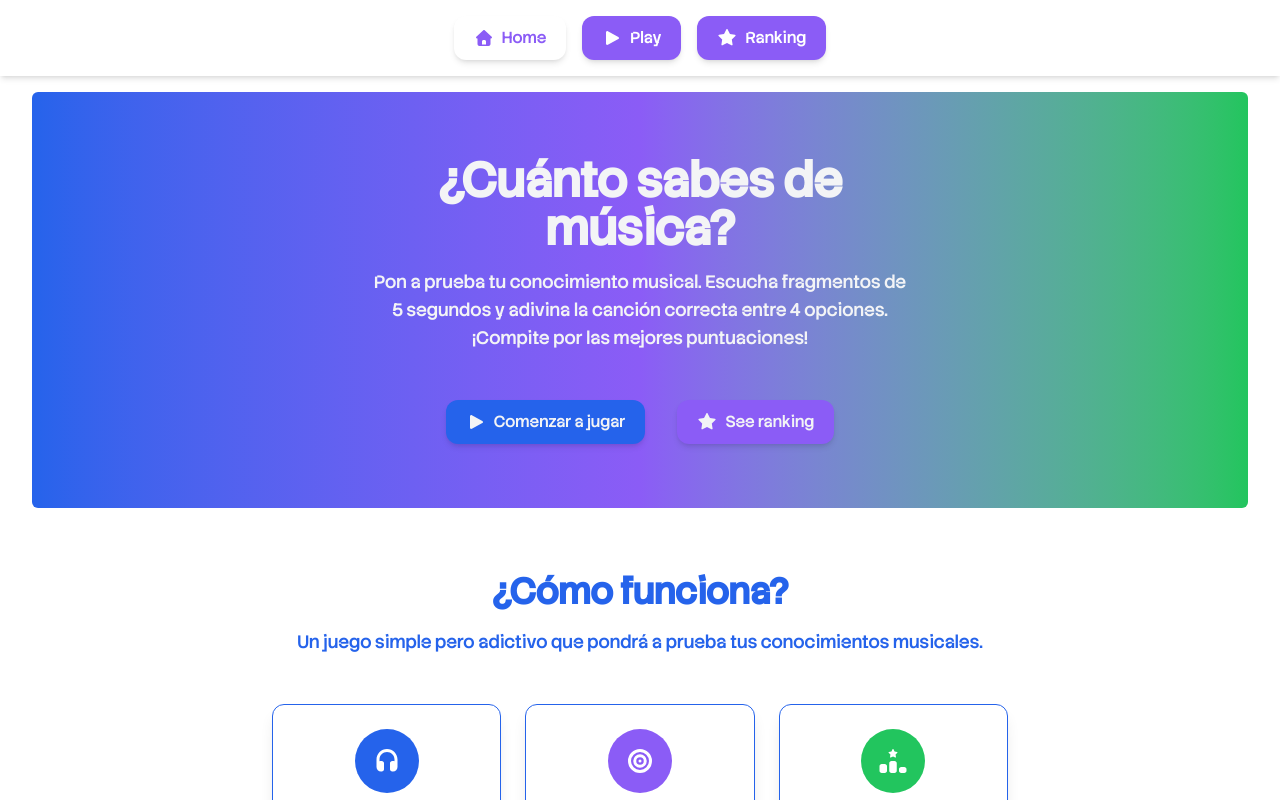
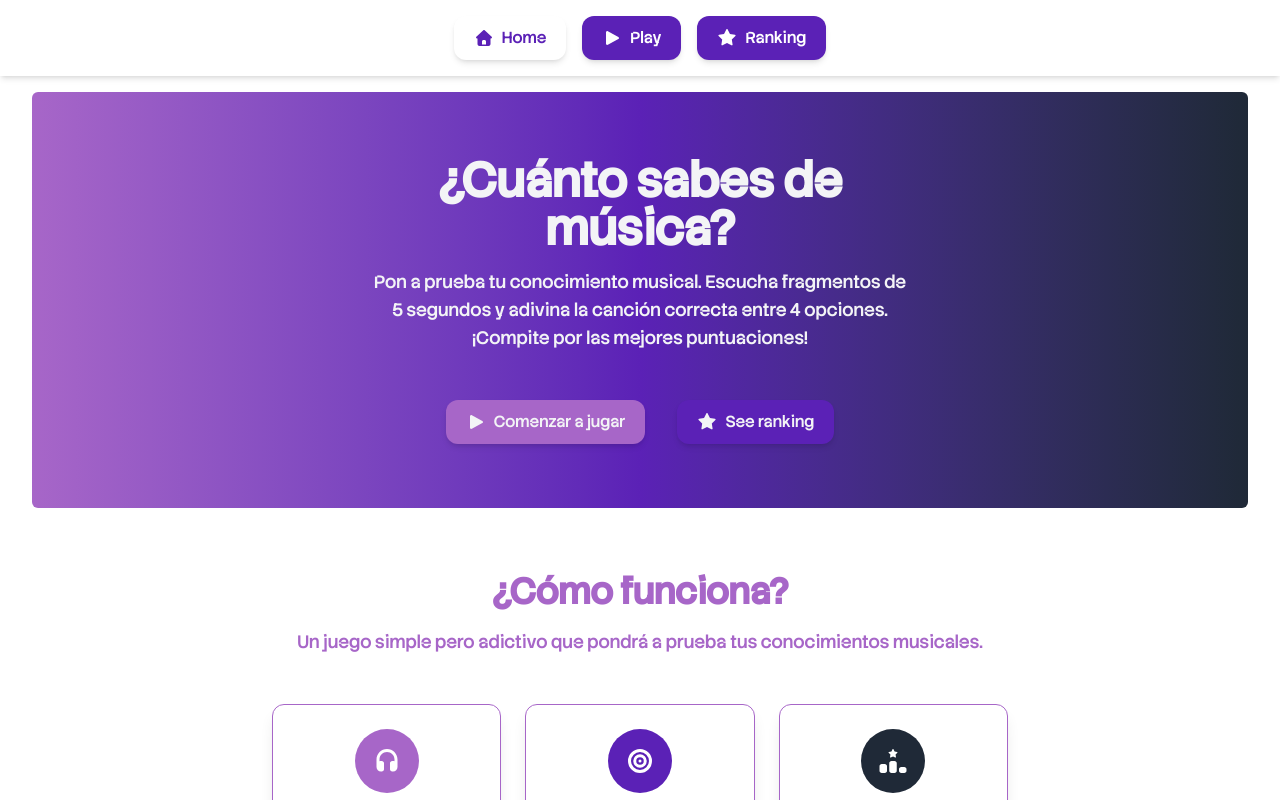
Before and after one commit to JanVizcaino/musical-contest, a Vue app in the folder musicalContest/: page / in a window 1280 px wide. Shown: the top 800 px of the page. Built offline with nearby package versions, Linux system fonts and the light colour scheme.

Commit message:
Update color variables to new theme colors

```diff
--- a/musicalContest/src/assets/css/style.css
+++ b/musicalContest/src/assets/css/style.css
@@ -13,18 +13,22 @@
     'Helvetica Neue', Arial, 'Noto Sans', sans-serif, 'Apple Color Emoji', 'Segoe UI Emoji',
     'Segoe UI Symbol', 'Noto Color Emoji';
 
-  --color-primary: #2563eb;
-  --color-primary-light: #60a5fa;
-  --color-primary-dark: #1e3a8a;
+    /* Colores Principales (Malva) */
+    --color-primary: #a766c8;         /* Malva (ej: tono base) */
+    --color-primary-light: #d8b8e6;   /* Malva Claro */
+    --color-primary-dark: #7b4c96;    /* Malva Oscuro */
 
-  --color-secondary: #8b5cf6;
-  --color-secondary-light: #c4b5fd;
-  --color-secondary-dark: #5b21b6;
+    /* Colores Secundarios (Lila Oscuro) */
+    --color-secondary: #5b21b6;       /* Lila Oscuro (similar a tu anterior secondary-dark) */
+    --color-secondary-light: #9d77e6; /* Lila Oscuro Claro */
+    --color-secondary-dark: #3a157a;  /* Lila Muy Oscuro */
 
-  --color-accent: #22c55e;
-  --color-accent-light: #86efac;
-  --color-accent-dark: #15803d;
+    /* Colores de Acento (Gris Muy Oscuro) */
+    --color-accent: #1f2937;          /* Gris Muy Oscuro (casi negro) */
+    --color-accent-light: #4b5563;    /* Gris Medio */
+    --color-accent-dark: #0f172a;     /* Gris Casi Negro (similar a tu anterior bg) */
 
+    /* Otros colores (sin cambios) */
     --color-highlight: #ec4899;
     --color-highlight-light: #f9a8d4;
     --color-highlight-dark: #9d174d;
```
Lines whose indentation alone changed are shown as unchanged.
